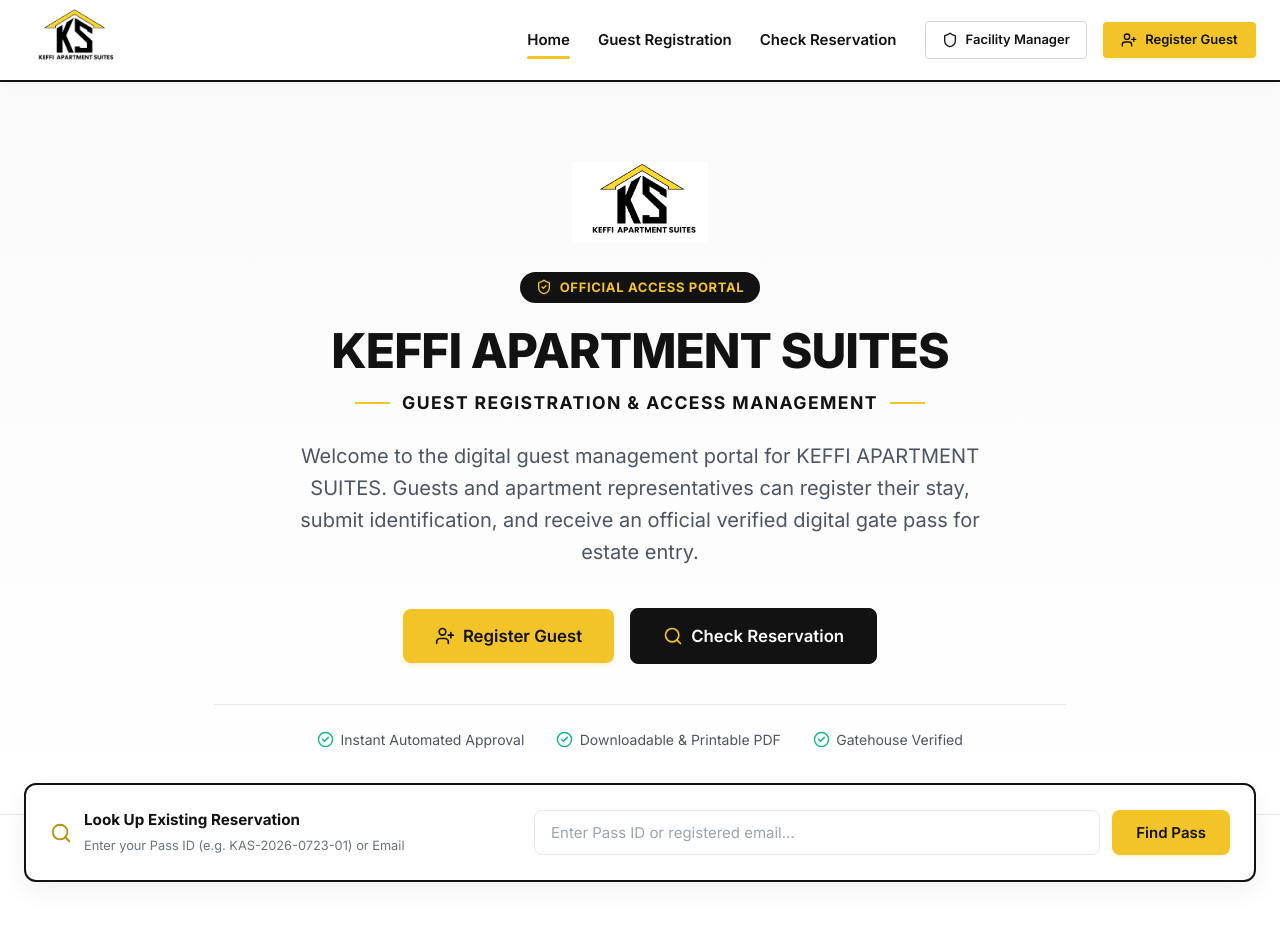
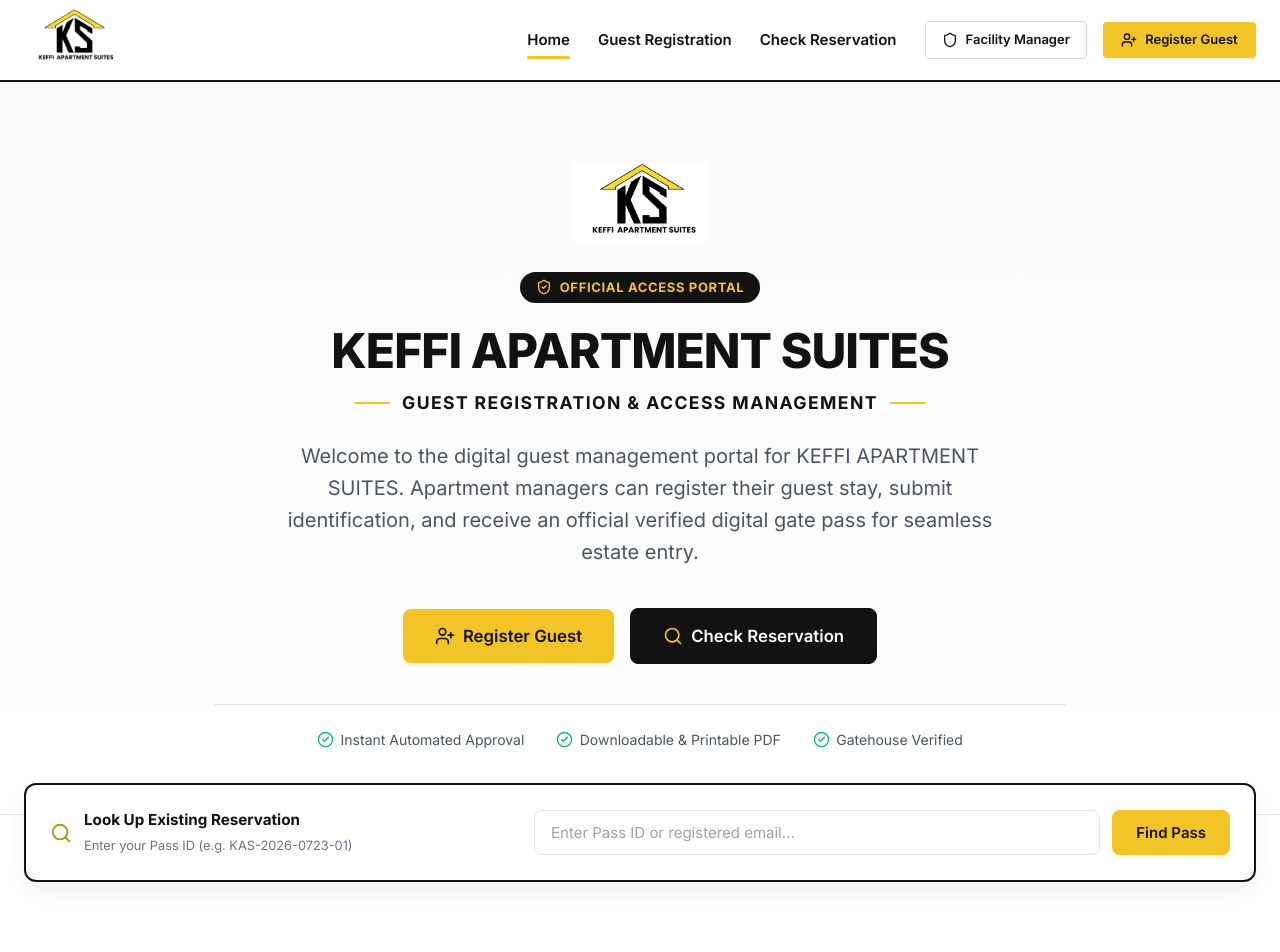
Before and after one commit to MideX-max/keffi-apartment, a React (Vite) app in the folder frontend/: page / in a window 1280 px wide. Shown: the top 952 px of the page. Built offline with nearby package versions, Linux system fonts and the light colour scheme; no server answers; a web font is replaced by a local one.

Commit message:
feat:edit landingpage

```diff
--- a/frontend/src/pages/LandingPage.jsx
+++ b/frontend/src/pages/LandingPage.jsx
@@ -52,7 +52,7 @@ export default function LandingPage() {
           </div>
 
           <p className="hero-subtitle" style={{ margin: '0 auto 2.5rem', maxWidth: '720px' }}>
-            Welcome to the digital guest management portal for KEFFI APARTMENT SUITES. Guests and apartment representatives can register their stay, submit identification, and receive an official verified digital gate pass for estate entry.
+            Welcome to the digital guest management portal for KEFFI APARTMENT SUITES. Apartment managers can register their guest stay, submit identification, and receive an official verified digital gate pass for seamless estate entry.
           </p>
 
           <div className="hero-actions" style={{ justifyContent: 'center', marginBottom: '2.5rem' }}>
@@ -96,7 +96,7 @@ export default function LandingPage() {
                   Look Up Existing Reservation
                 </strong>
                 <span style={{ fontSize: '0.8rem', color: 'var(--text-muted)' }}>
-                  Enter your Pass ID (e.g. KAS-2026-0723-01) or Email
+                  Enter your Pass ID (e.g. KAS-2026-0723-01)
                 </span>
               </div>
             </div>
```
